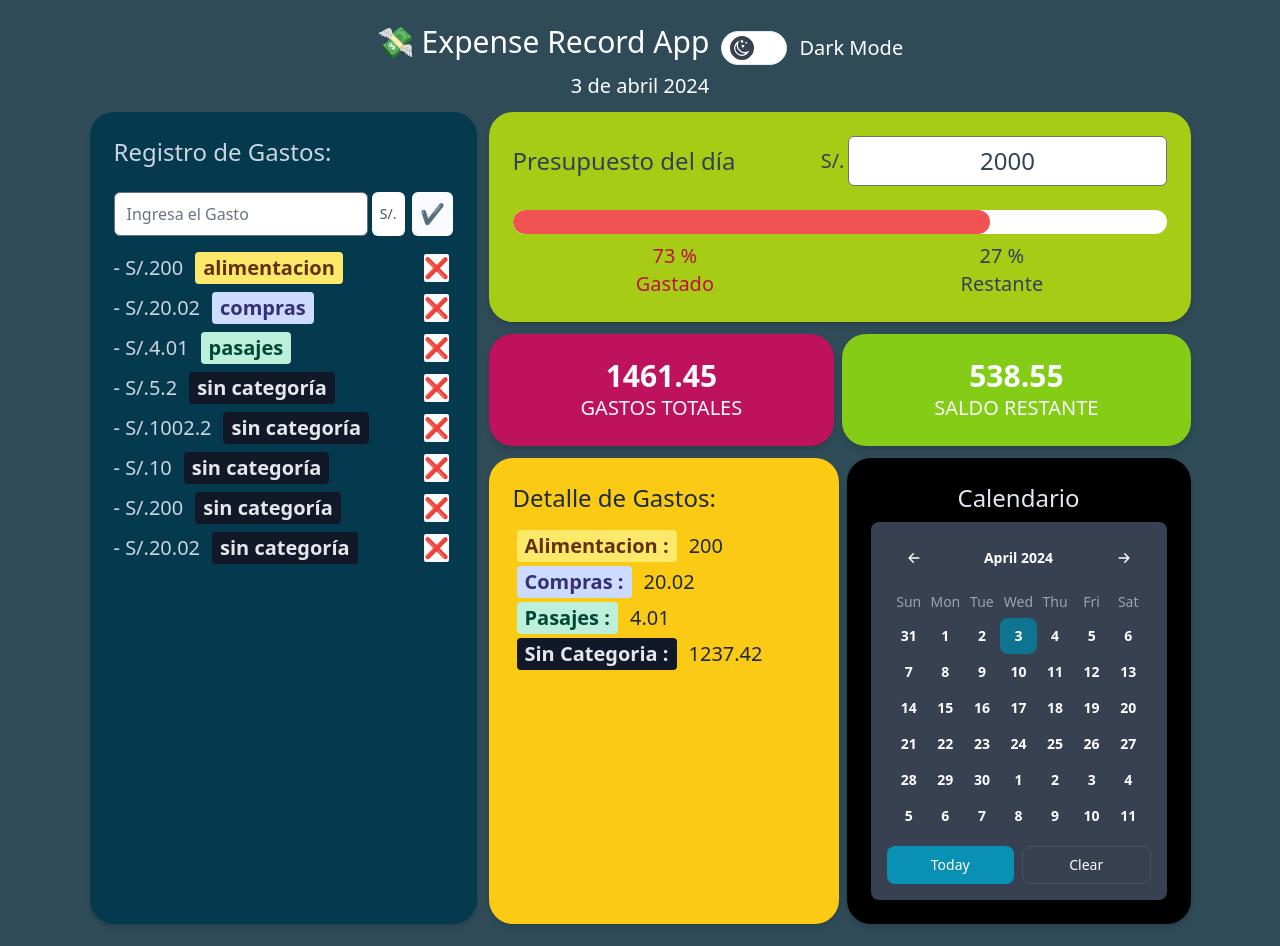
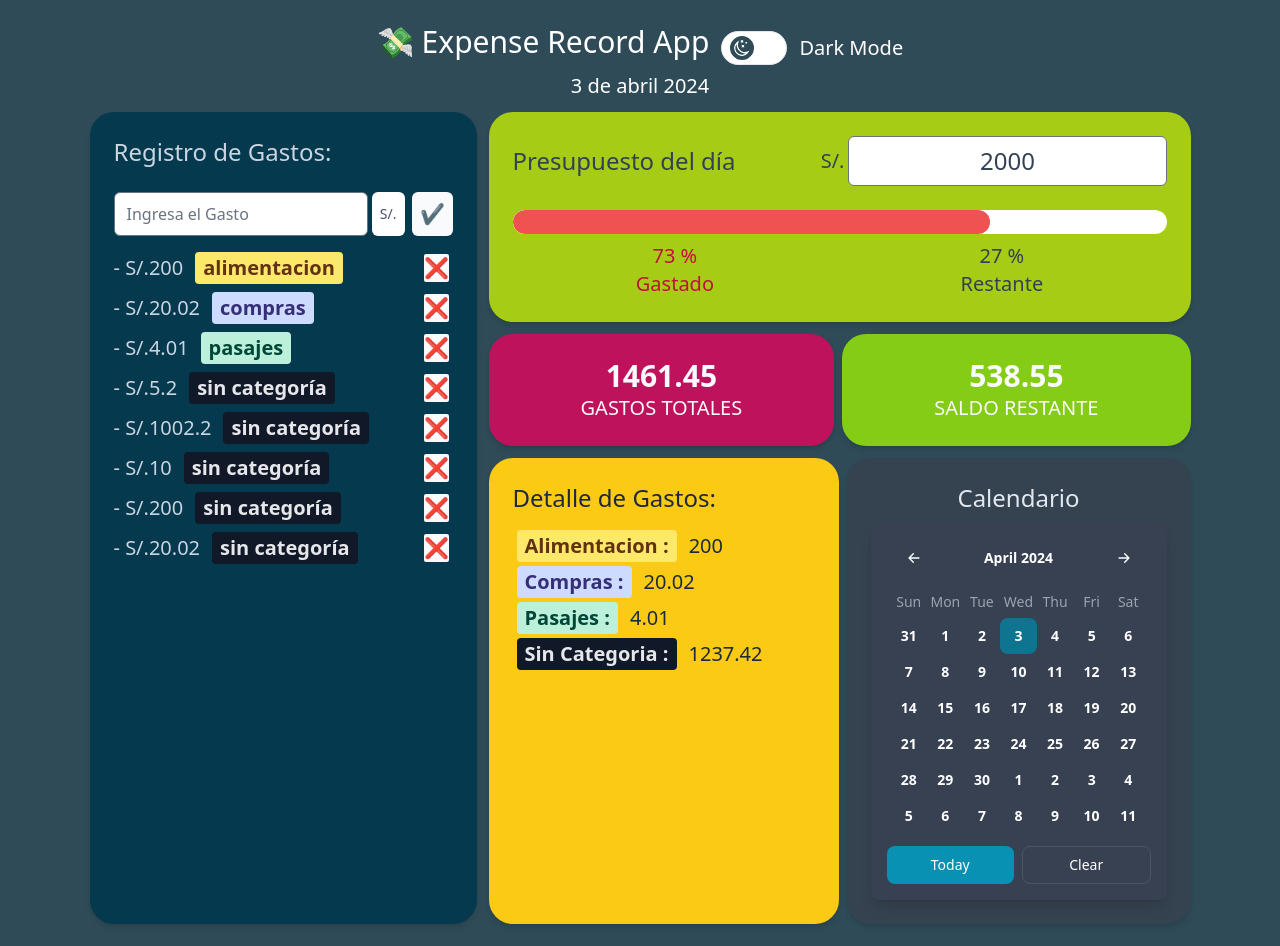
Before and after one commit to nattdev/expense-record-app, a React (Vite) app in the folder client/: page / in a window 1280 px wide. Shown: the top 946 px of the page. Built offline with nearby package versions, Linux system fonts and the light colour scheme.

Commit message:
Change colors styles

```diff
--- a/client/src/components/Calendar.jsx
+++ b/client/src/components/Calendar.jsx
@@ -2,7 +2,7 @@ import { Datepicker } from "flowbite-react";
 
 function Calendar() {
     return (
-        <div className="shadow-md col-span-2 text-center py-6 sm:p-6 rounded-3xl bg-white dark:bg-[black] dark:text-slate-200">
+        <div className="shadow-md col-span-2 text-center py-6 sm:p-6 rounded-3xl bg-white dark:bg-[#354250] dark:text-slate-200">
             <header>
                 <p className="text-2xl font-medium">Calendario</p>
             </header>
--- a/client/src/components/ColorModeSwitch.jsx
+++ b/client/src/components/ColorModeSwitch.jsx
@@ -16,7 +16,7 @@ function ColorModeSwitch() {
     return (
         <div onClick={() => { setIsDarkMode(!isDarkMode) }} className=" flex items-center ">
             <div className={isDarkMode ? "bg-[#1b68f1] rounded-full pl-8 px-2 py-1 border-none mr-3 select-none transition-all ease-linear" : "bg-white rounded-full  pr-8 px-2 py-1 border-[#90bad] border mr-3 select-none transition-all ease-linear"}>
-                <img src={isDarkMode ? lightModeIcon : darkModeIcon} className={isDarkMode ? "left-0 bg-white h-6 p-1 rounded-full" : "rigth-0 bg-gray-700 rounded-full p-1 -rotate-45 h-6"}></img>
+                <img src={isDarkMode ? lightModeIcon : darkModeIcon} className={isDarkMode ? "left-0 bg-white h-6 p-1 rounded-full" : "rigth-0 bg-[#2E4B57] rounded-full p-1 -rotate-45 h-6"}></img>
             </div>
             <p className="text-[#90bad]">{isDarkMode ? "Light Mode" : "Dark Mode"}</p>
         </div>
--- a/client/src/components/ExpensesRegister.jsx
+++ b/client/src/components/ExpensesRegister.jsx
@@ -83,7 +83,7 @@ function ExpensesRegister() {
                 <div className="min-w-fit">
                     <span>- {expense.currency == "soles" ? "S/." : "$"}</span>{expense.amount}
                 </div>
-                <Popover content={expenseDetail} placement="bottom" trigger="click">
+                <Popover content={expenseDetail} placement="bottom" trigger="click" className="bg-white">
                     <div>
                         <Badge color={expense.category == "alimentacion" ? "warning" : expense.category == "pasajes" ? "success" : expense.category == "compras" ? "indigo" : "dark"} className="mx-3 text-base md:text-xl min-w-max my-1">
                             {expense.category == "sin categoria" ? "sin categoría" : expense.category}
--- a/client/src/components/TotalExpensesDetail.jsx
+++ b/client/src/components/TotalExpensesDetail.jsx
@@ -32,7 +32,7 @@ function TotalExpensesDetail() {
     );
 
     return (
-        <div id="expenses-detail-wrapper" className="dark:bg-yellow-300 text-yellow-400 dark:text-slate-800 bg-white shadow-md min-w-min sm:min-w-[350px] sm:p-6 p-4 rounded-3xl">
+        <div id="expenses-detail-wrapper" className="dark:bg-yellow-300 text-slate-700 dark:text-slate-800 bg-white shadow-md min-w-min sm:min-w-[350px] sm:p-6 p-4 rounded-3xl">
             <header className="text-2xl font-medium pb-3">
                 <p>Detalle de Gastos:</p>
             </header>
```
